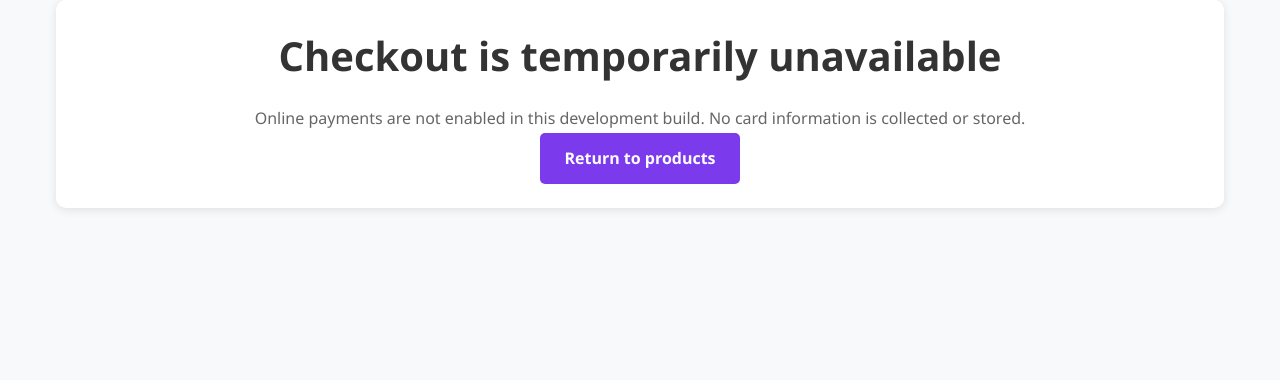
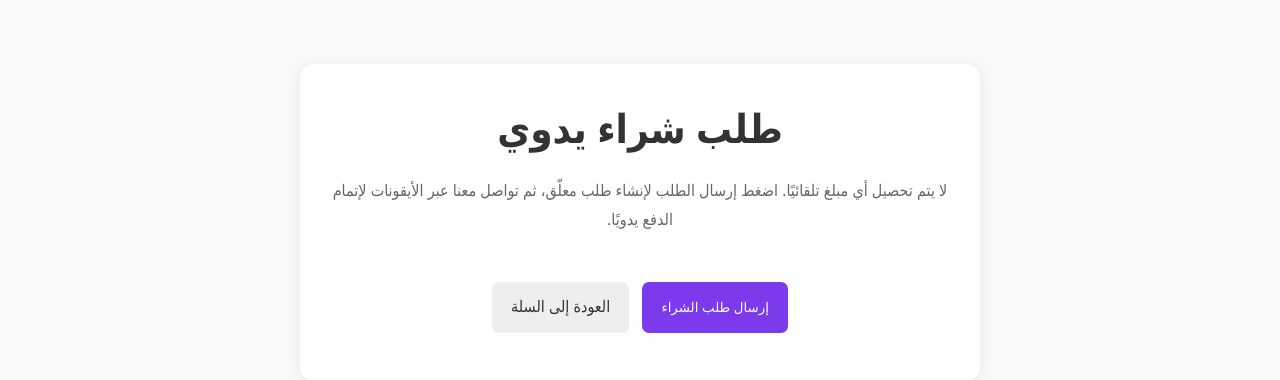
Before and after one commit to lsadq3859/proassets-main, a Flask app: page /checkout in a window 1280 px wide. Shown: the top 380 px of the page. Run offline with Flask 3, Linux system fonts and the light colour scheme; the visitor is signed in with stand-in values (Sample User, id 1).

Commit message:
Add manual checkout contact icons and Dhfa ad

```diff
--- a/app.py
+++ b/app.py
@@ -77,6 +77,15 @@ def create_app(config_name=None):
     if config_name == 'production':
         config[config_name].validate()
 
+    @app.context_processor
+    def site_contact_context():
+        return {
+            'contact_phone': app.config.get('CONTACT_PHONE', ''),
+            'contact_email': app.config.get('CONTACT_EMAIL', ''),
+            'payment_mode': app.config.get('PAYMENT_MODE', 'manual'),
+            'ad_image_url': app.config.get('AD_IMAGE_URL', '/static/images/dhfa-banner.png'),
+        }
+
     # إنشاء مجلدات مهمة
     os.makedirs(app.config['UPLOAD_FOLDER'], exist_ok=True)
 
@@ -88,11 +97,7 @@ def create_app(config_name=None):
     @app.before_request
     def block_payments():
         """إيقاف مسارات الدفع والسحب حتى يتم ربطها بشكل آمن"""
-        blocked_endpoints = {
-            "checkout",
-            "creator_withdraw",
-            "process_withdrawal",
-        }
+        blocked_endpoints = {"creator_withdraw", "process_withdrawal"}
 
         if request.endpoint in blocked_endpoints and request.method == 'POST':
             return jsonify({
@@ -389,14 +394,45 @@ def create_app(config_name=None):
     @app.route('/checkout', methods=['GET', 'POST'])
     @login_required
     def checkout():
-        """صفحة الدفع"""
+        """إنشاء طلب شراء يدوي معلّق دون تحصيل أموال آلي."""
         if request.method == 'POST':
+            cart_items = session.get('cart', [])
+            if not cart_items:
+                return jsonify({'status': 'error', 'message': 'Your cart is empty'}), 400
+
+            db = get_db()
+            created = 0
+            try:
+                for item in cart_items:
+                    product = db.execute(
+                        'SELECT id, price, currency FROM products WHERE id = ? AND status = "published"',
+                        (item['id'],)
+                    ).fetchone()
+                    if product is None:
+                        continue
+                    db.execute(
+                        '''INSERT INTO orders
+                           (customer_id, product_id, price, currency, payment_method,
+                            payment_status, platform_commission, creator_earnings)
+                           VALUES (?, ?, ?, ?, 'manual_contact', 'pending', ?, ?)''',
+                        (session['user_id'], product['id'], product['price'], product['currency'],
+                         product['price'] * config[config_name].PLATFORM_COMMISSION,
+                         product['price'] * config[config_name].CREATOR_SHARE)
+                    )
+                    created += 1
+                db.commit()
+            finally:
+                db.close()
+
+            session['cart'] = []
+            session.modified = True
             return jsonify({
-                'status': 'error',
-                'message': 'Checkout is disabled during development'
-            }), 503
+                'status': 'success',
+                'message': 'Purchase request submitted. Contact support to complete manual payment.',
+                'orders_created': created,
+            }), 201
 
-        return render_template('checkout_disabled.html', title='Checkout')
+        return render_template('checkout_disabled.html', title='Manual Checkout')
 
     @app.route('/download/<int:product_id>')
     @login_required
--- a/config.py
+++ b/config.py
@@ -50,6 +50,12 @@ class Config:
     DEBUG = False
     TESTING = False
 
+    # بيانات التواصل والدفع اليدوي — تُضبط كأسرار/متغيرات بيئة في Render
+    CONTACT_PHONE = os.environ.get('CONTACT_PHONE', '')
+    CONTACT_EMAIL = os.environ.get('CONTACT_EMAIL', '')
+    PAYMENT_MODE = os.environ.get('PAYMENT_MODE', 'manual')
+    AD_IMAGE_URL = os.environ.get('AD_IMAGE_URL', '/static/images/dhfa-banner.png')
+
 
 class DevelopmentConfig(Config):
     """إعدادات التطوير (على جهازك)"""
--- a/templates/checkout_disabled.html
+++ b/templates/checkout_disabled.html
@@ -1 +1,54 @@
-<!doctype html><html lang="en" dir="ltr"><head><meta charset="UTF-8"><meta name="viewport" content="width=device-width,initial-scale=1"><title>{{ title }}</title><link rel="stylesheet" href="{{ url_for('static', filename='css/style.css') }}"></head><body><main class="container"><div class="card text-center"><h1>Checkout is temporarily unavailable</h1><p>Online payments are not enabled in this development build. No card information is collected or stored.</p><a class="btn" href="/products">Return to products</a></div></main></body></html>
+<!doctype html>
+<html lang="ar" dir="rtl">
+<head>
+    <meta charset="UTF-8">
+    <meta name="viewport" content="width=device-width, initial-scale=1">
+    <title>{{ title }}</title>
+    <link rel="stylesheet" href="{{ url_for('static', filename='css/style.css') }}">
+    <style>
+        .manual-checkout { max-width: 680px; margin: 4rem auto; padding: 2rem; background: #fff; border-radius: 14px; box-shadow: 0 2px 14px rgba(0,0,0,.08); text-align: center; }
+        .contact-icons { display: flex; justify-content: center; gap: 1rem; margin: 1.5rem 0; }
+        .contact-icons a { display: inline-flex; align-items: center; justify-content: center; width: 52px; height: 52px; border-radius: 50%; background: #f0e8ff; color: #6d28d9; text-decoration: none; font-size: 1.5rem; }
+        .checkout-actions { display: flex; gap: .8rem; justify-content: center; flex-wrap: wrap; }
+        .checkout-actions button, .checkout-actions a { border: 0; cursor: pointer; padding: .8rem 1.2rem; border-radius: 7px; text-decoration: none; }
+        .primary { background: #7c3aed; color: #fff; }
+        .secondary { background: #eee; color: #333; }
+        #result { margin-top: 1rem; font-weight: 600; }
+    </style>
+</head>
+<body>
+<main class="manual-checkout">
+    <h1>طلب شراء يدوي</h1>
+    <p>لا يتم تحصيل أي مبلغ تلقائيًا. اضغط إرسال الطلب لإنشاء طلب معلّق، ثم تواصل معنا عبر الأيقونات لإتمام الدفع يدويًا.</p>
+    <div class="contact-icons" aria-label="خيارات التواصل">
+        {% if contact_phone %}<a href="tel:{{ contact_phone }}" title="اتصال" aria-label="اتصال">☎</a>{% endif %}
+        {% if contact_phone %}<a href="https://wa.me/{{ contact_phone|replace('+','')|replace(' ','')|replace('-','')|replace('(','')|replace(')','') }}" target="_blank" rel="noopener" title="واتساب" aria-label="واتساب">◉</a>{% endif %}
+        {% if contact_email %}<a href="mailto:{{ contact_email }}" title="بريد إلكتروني" aria-label="بريد إلكتروني">✉</a>{% endif %}
+    </div>
+    <div class="checkout-actions">
+        <button class="primary" id="submitOrder">إرسال طلب الشراء</button>
+        <a class="secondary" href="/cart">العودة إلى السلة</a>
+    </div>
+    <div id="result" role="status"></div>
+</main>
+<script>
+document.getElementById('submitOrder').addEventListener('click', async () => {
+    const result = document.getElementById('result');
+    const button = document.getElementById('submitOrder');
+    button.disabled = true;
+    try {
+        const response = await fetch('/checkout', {method: 'POST', headers: {'Content-Type': 'application/json'}});
+        const data = await response.json();
+        result.textContent = data.message || 'تم إرسال الطلب';
+        result.style.color = response.ok ? '#15803d' : '#b91c1c';
+        if (response.ok) button.textContent = 'تم إرسال الطلب';
+        else button.disabled = false;
+    } catch (error) {
+        result.textContent = 'تعذر إرسال الطلب. حاول مرة أخرى.';
+        result.style.color = '#b91c1c';
+        button.disabled = false;
+    }
+});
+</script>
+</body>
+</html>
```
Also changed, not shown: templates/home.html (+15 -0 lines), static/images/dhfa-banner.png (added).
